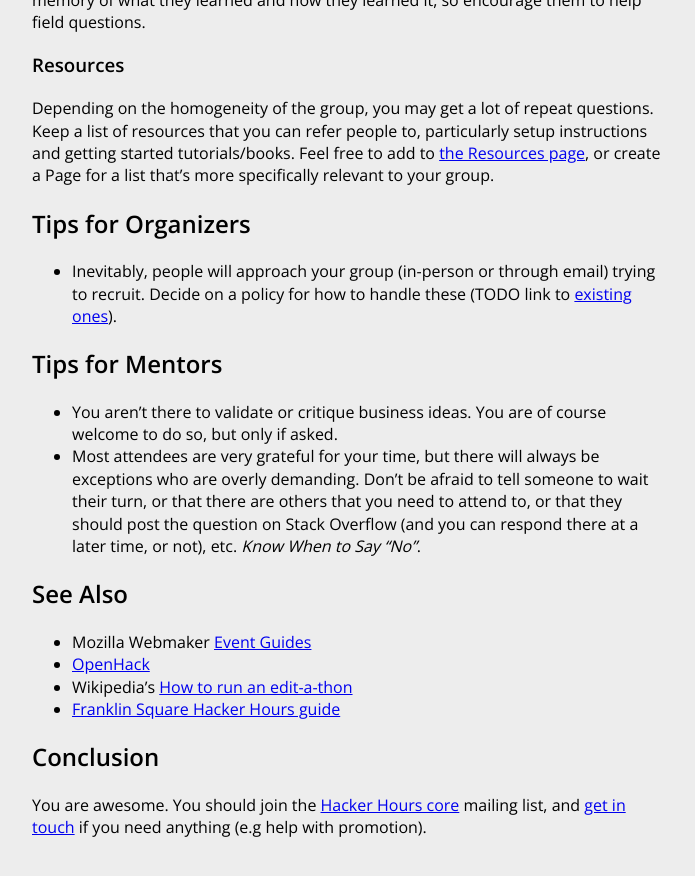
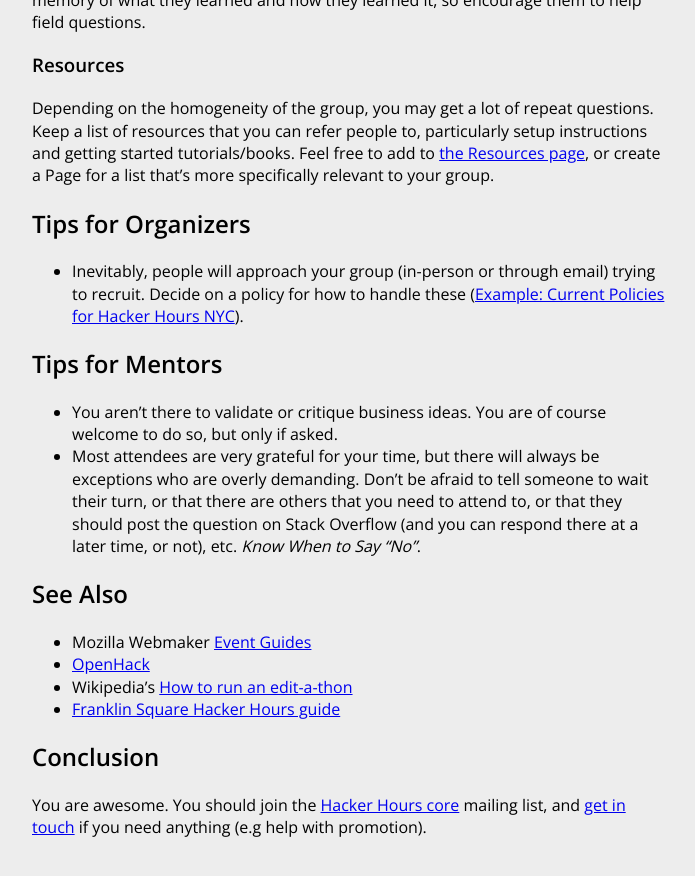
Before and after one commit to HackerHours/hackerhours.org, a Jekyll site: the page built from diy-guide.md, in a window 1280 px wide and 900 px high, scrolled down 3086 px. Shown: the top 876 px of the window, without its empty margins (288-983 px from the left). Built offline with Jekyll 4.4.1, drawn with Linux system fonts in a browser that asks for light colours; comment, search, counter and statistics services are not loaded.

Commit message:
linked to policies page

```diff
--- a/diy-guide.md
+++ b/diy-guide.md
@@ -100,7 +100,7 @@
 
 ## Tips for Organizers
 
-* Inevitably, people will approach your group (in-person or through email) trying to recruit.  Decide on a policy for how to handle these (TODO link to [existing ones](https://github.com/afeld/hackerhours.org/issues/7)).
+* Inevitably, people will approach your group (in-person or through email) trying to recruit.  Decide on a policy for how to handle these ([Example: Current Policies for Hacker Hours NYC](http://hackerhours.org/policies.html)).
 
 ## Tips for Mentors
 
```
